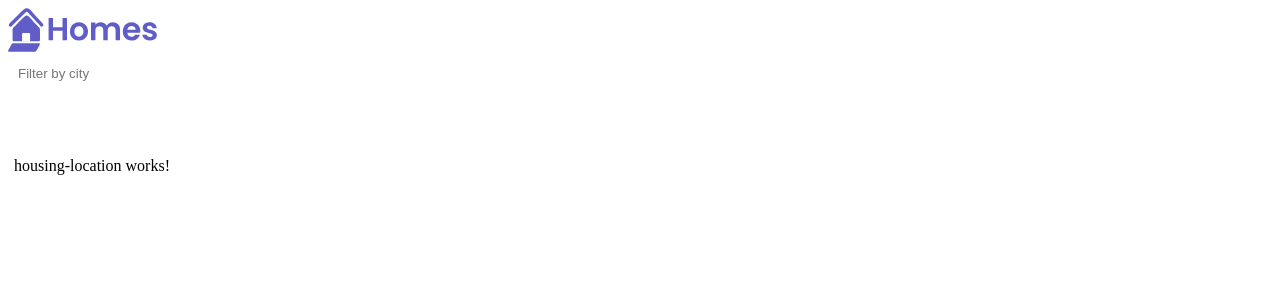
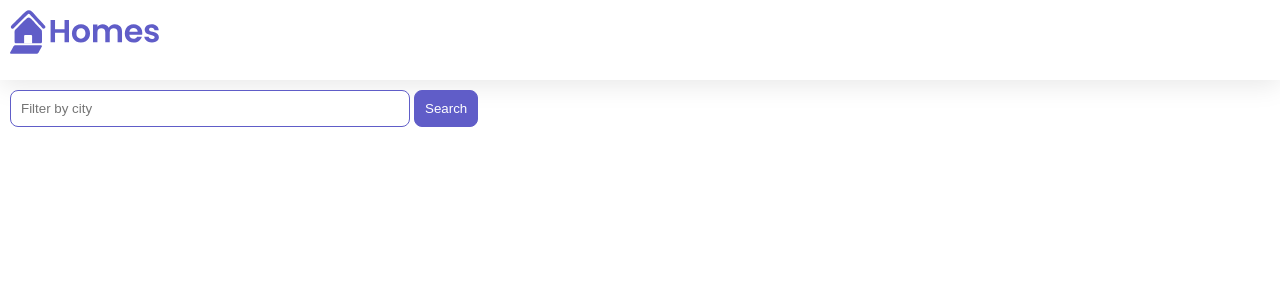
Before and after one commit to norm02/codelabs-homes-app-start, an Angular app: page / in a window 1280 px wide. Shown: the top 300 px of the page. Built offline with nearby package versions, Linux system fonts and the light colour scheme.

Commit message:
Fix code according to part3

```diff
--- a/src/app/app.component.css
+++ b/src/app/app.component.css
@@ -0,0 +1,12 @@
+:host {
+  --content-padding: 10px;
+}
+header {
+  display: block;
+  height: 60px;
+  padding: var(--content-padding);
+  box-shadow: 0px 5px 25px var(--shadow-color);
+}
+.content {
+  padding: var(--content-padding);
+}
--- a/src/app/app.component.ts
+++ b/src/app/app.component.ts
@@ -1,9 +1,10 @@
 import { Component } from "@angular/core";
-import { HomeComponent } from "../home/home.component";
+import { HomeComponent } from "./home/home.component";
 
 @Component({
   selector: "app-root",
   standalone: true,
+  imports: [HomeComponent],
   template: `
     <main>
       <header class="brand-name">
@@ -20,7 +21,6 @@
     </main>
   `,
   styleUrls: ["./app.component.css"],
-  imports: [HomeComponent],
 })
 export class AppComponent {
   title = "homes";
--- a/src/home/home.component.css
+++ b/src/app/home/home.component.css
@@ -6,6 +6,7 @@
   margin-top: 50px;
   justify-content: space-around;
 }
+
 input[type="text"] {
   border: solid 1px var(--primary-color);
   padding: 10px;
@@ -14,6 +15,7 @@
   display: inline-block;
   width: 30%;
 }
+
 button {
   padding: 10px;
   border: solid 1px var(--primary-color);
@@ -21,6 +23,7 @@
   color: white;
   border-radius: 8px;
 }
+
 @media (min-width: 500px) and (max-width: 768px) {
   .results {
     grid-template-columns: repeat(2, 1fr);
@@ -29,6 +32,7 @@
     width: 70%;
   }
 }
+
 @media (max-width: 499px) {
   .results {
     grid-template-columns: 1fr;
--- a/src/home/home.component.ts
+++ b/src/app/home/home.component.ts
@@ -1,10 +1,9 @@
 import { Component } from "@angular/core";
 import { CommonModule } from "@angular/common";
-import { HousingLocationComponent } from "../housing-location/housing-location.component";
-
 @Component({
   selector: "app-home",
   standalone: true,
+  imports: [CommonModule],
   template: `
     <section>
       <form>
@@ -12,11 +11,7 @@
         <button class="primary" type="button">Search</button>
       </form>
     </section>
-    <section class="results">
-      <app-housing-location></app-housing-location>
-    </section>
   `,
   styleUrls: ["./home.component.css"],
-  imports: [CommonModule, HousingLocationComponent],
 })
 export class HomeComponent {}
--- a/src/index.html
+++ b/src/index.html
@@ -2,10 +2,16 @@
 <html lang="en">
   <head>
     <meta charset="utf-8" />
-    <title>Default</title>
+    <title>Homes</title>
     <base href="/" />
     <meta name="viewport" content="width=device-width, initial-scale=1" />
     <link rel="icon" type="image/x-icon" href="favicon.ico" />
+    <link rel="preconnect" href="https://fonts.googleapis.com" />
+    <link rel="preconnect" href="https://fonts.gstatic.com" crossorigin />
+    <link
+      href="https://fonts.googleapis.com/css2?family=Be+Vietnam+Pro:ital,wght@0,400;0,700;1,400;1,700&display=swap"
+      rel="stylesheet"
+    />
   </head>
   <body>
     <app-root></app-root>
--- a/src/main.ts
+++ b/src/main.ts
@@ -1,5 +1,13 @@
-import { bootstrapApplication } from '@angular/platform-browser';
-import { AppComponent } from './app/app.component';
+/*
+ *  Protractor support is deprecated in Angular.
+ *  Protractor is used in this example for compatibility with Angular documentation tools.
+ */
+import {
+  bootstrapApplication,
+  provideProtractorTestingSupport,
+} from "@angular/platform-browser";
+import { AppComponent } from "./app/app.component";
 
-bootstrapApplication(AppComponent)
-  .catch(err => console.error(err));
+bootstrapApplication(AppComponent, {
+  providers: [provideProtractorTestingSupport()],
+}).catch((err) => console.error(err));
--- a/src/styles.css
+++ b/src/styles.css
@@ -1 +1,24 @@
 /* You can add global styles to this file, and also import other style files */
+/* You can add global styles to this file, and also import other style files */
+* {
+  margin: 0;
+  padding: 0;
+}
+
+body {
+  font-family: "Be Vietnam Pro", sans-serif;
+}
+:root {
+  --primary-color: #605dc8;
+  --secondary-color: #8b89e6;
+  --accent-color: #e8e7fa;
+  --shadow-color: #e8e8e8;
+}
+
+button.primary {
+  padding: 10px;
+  border: solid 1px var(--primary-color);
+  background: var(--primary-color);
+  color: white;
+  border-radius: 8px;
+}
```
Also changed, not shown: src/app/housing-location/housing-location.component.css (added, +31 -0 lines), src/app/home/home.component.html (renamed from src/home/home.component.html), src/app/housing-location/housing-location.component.ts (renamed from src/housing-location/housing-location.component.ts), src/housing-location/housing-location.component.css (deleted), 2 other files (tests, documents, lock files or other folders).
